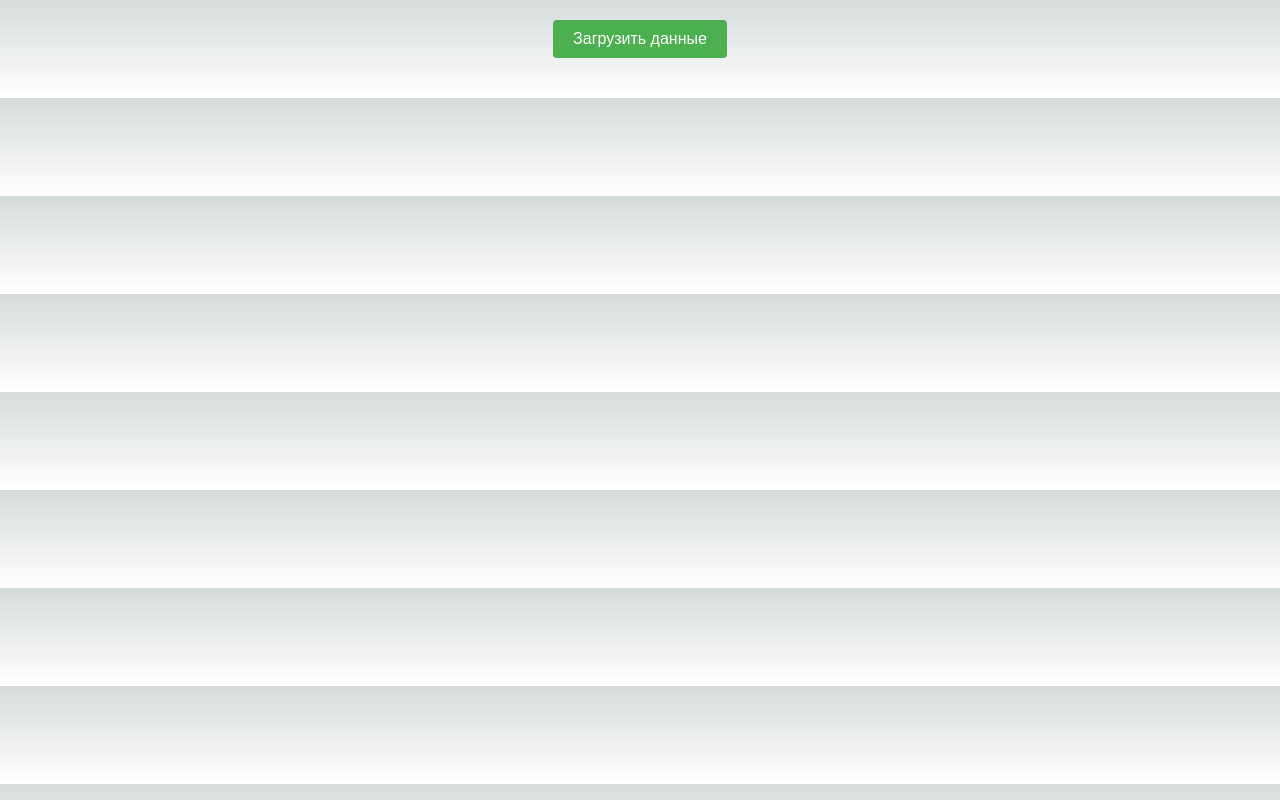
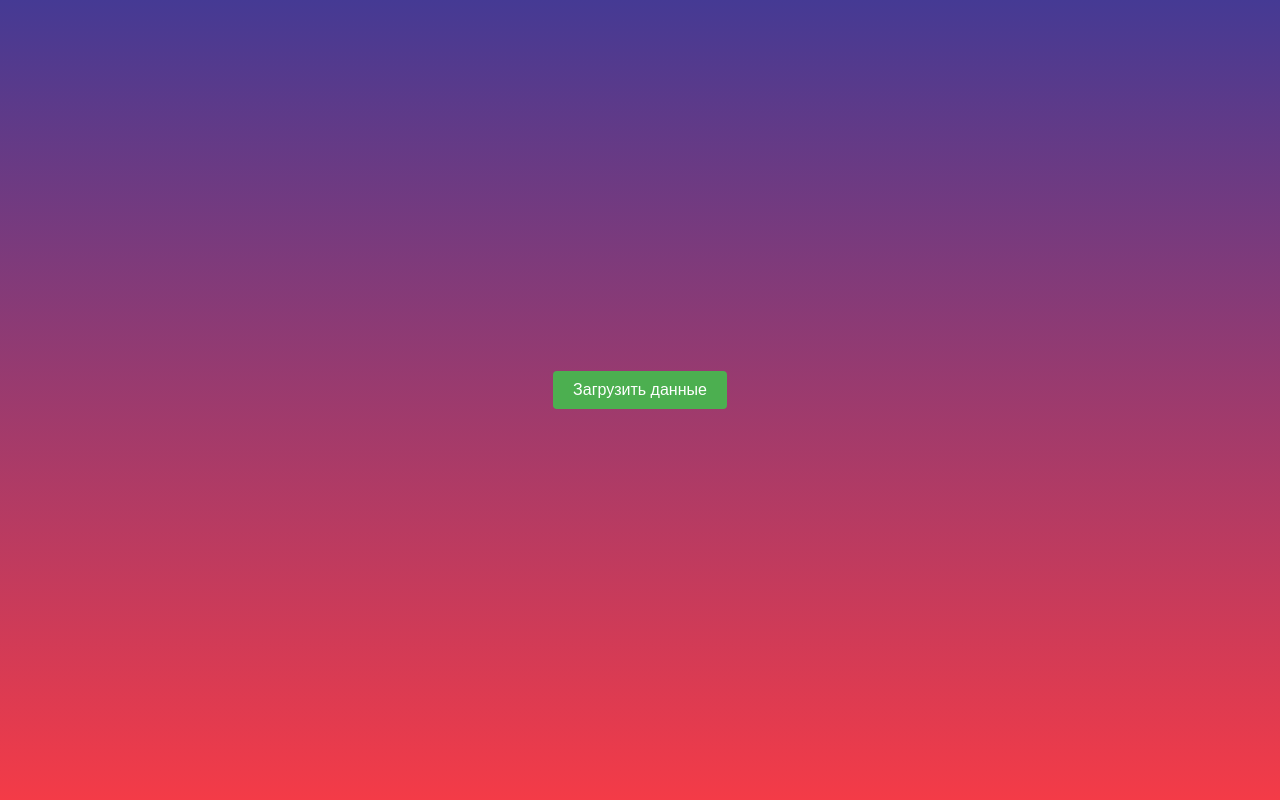
Before and after one commit to RUS29TAM/server, a Next.js app: page /pages/DataFetcher in a window 1280 px wide. Built offline with nearby package versions, Linux system fonts and the light colour scheme.

Commit message:
chore: configure styles for DataFetcher.module.css

```diff
--- a/src/app/pages/DataFetcher/DataFetcher.module.css
+++ b/src/app/pages/DataFetcher/DataFetcher.module.css
@@ -2,7 +2,12 @@
     display: flex;
     flex-direction: column;
     align-items: center;
-    margin: 20px;
+    justify-content: center;
+    margin: 0;
+    background-image: linear-gradient(to top, #f43b47 0%, #453a94 100%);
+    height: 100%;
+    min-height: 100vh;
+    padding: 20px 0;
 }
 
 .loadButton {
@@ -37,4 +42,23 @@
     border: 1px solid #ddd;
     border-radius: 4px;
     margin-bottom: 10px;
+    display: flex;
+    flex-direction: column;
+    justify-content: space-between;
+    gap: 5px;
 }
+
+.deleteButton {
+    padding: 5px 10px;
+    font-size: 14px;
+    background-color: #f44336;
+    color: white;
+    border: none;
+    border-radius: 4px;
+    cursor: pointer;
+    position: relative;
+}
+
+.deleteButton:hover {
+    background-color: #d32f2f;
+}
```
